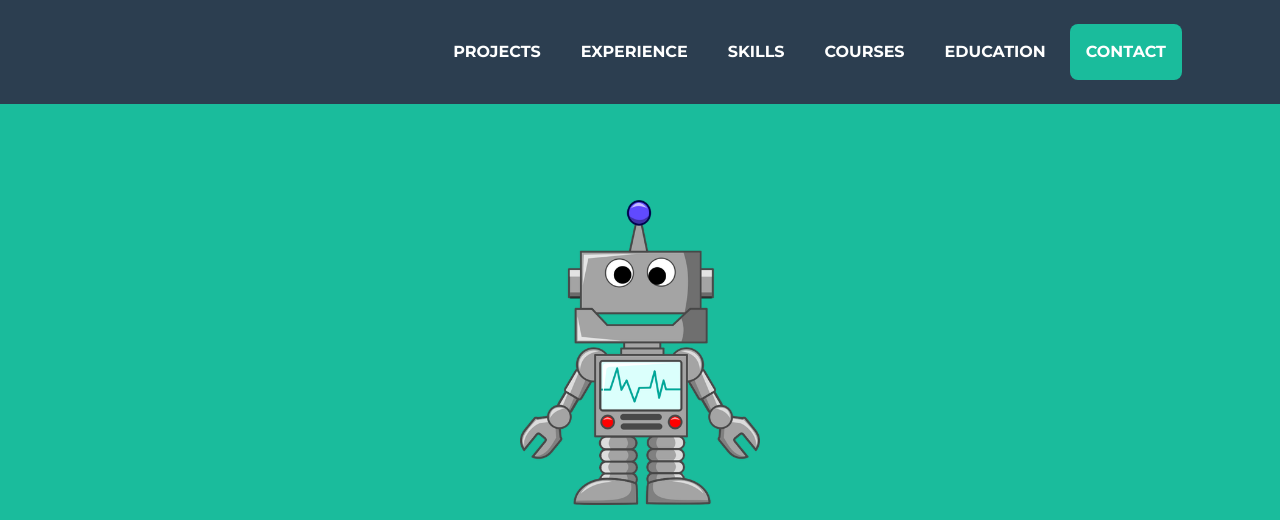
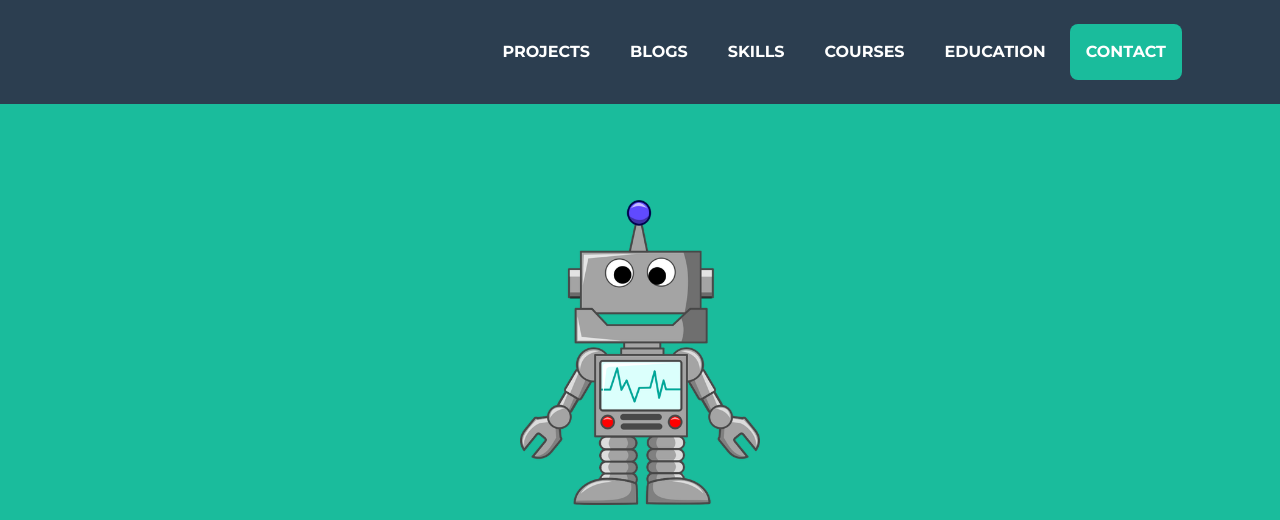
Before and after one commit to shivangv6/shivangvijay, a plain HTML site: page index.html in a window 1280 px wide. Shown: the top 520 px of the page. Drawn offline with nearby package versions, Linux system fonts and the light colour scheme.

Commit message:
link test 2

```diff
--- a/index.html
+++ b/index.html
@@ -31,7 +31,9 @@
 
 						<li class="nav-item mx-0 mx-lg-1"><a class="nav-link py-3 px-0 px-lg-3 rounded js-scroll-trigger" href="#Projects">Projects</a></li>
 
-                        <li class="nav-item mx-0 mx-lg-1"><a class="nav-link py-3 px-0 px-lg-3 rounded js-scroll-trigger" href="#Experience">Experience</a></li>
+                        <!-- <li class="nav-item mx-0 mx-lg-1"><a class="nav-link py-3 px-0 px-lg-3 rounded js-scroll-trigger" href="#Experience"></a></li> -->
+                        <li class="nav-item mx-0 mx-lg-1"><a class="nav-link py-3 px-0 px-lg-3 rounded js-scroll-trigger" href="#Experience">Blogs</a></li>
+
 
                         <li class="nav-item mx-0 mx-lg-1"><a class="nav-link py-3 px-0 px-lg-3 rounded js-scroll-trigger" href="#Skills">Skills</a></li>
 
```
